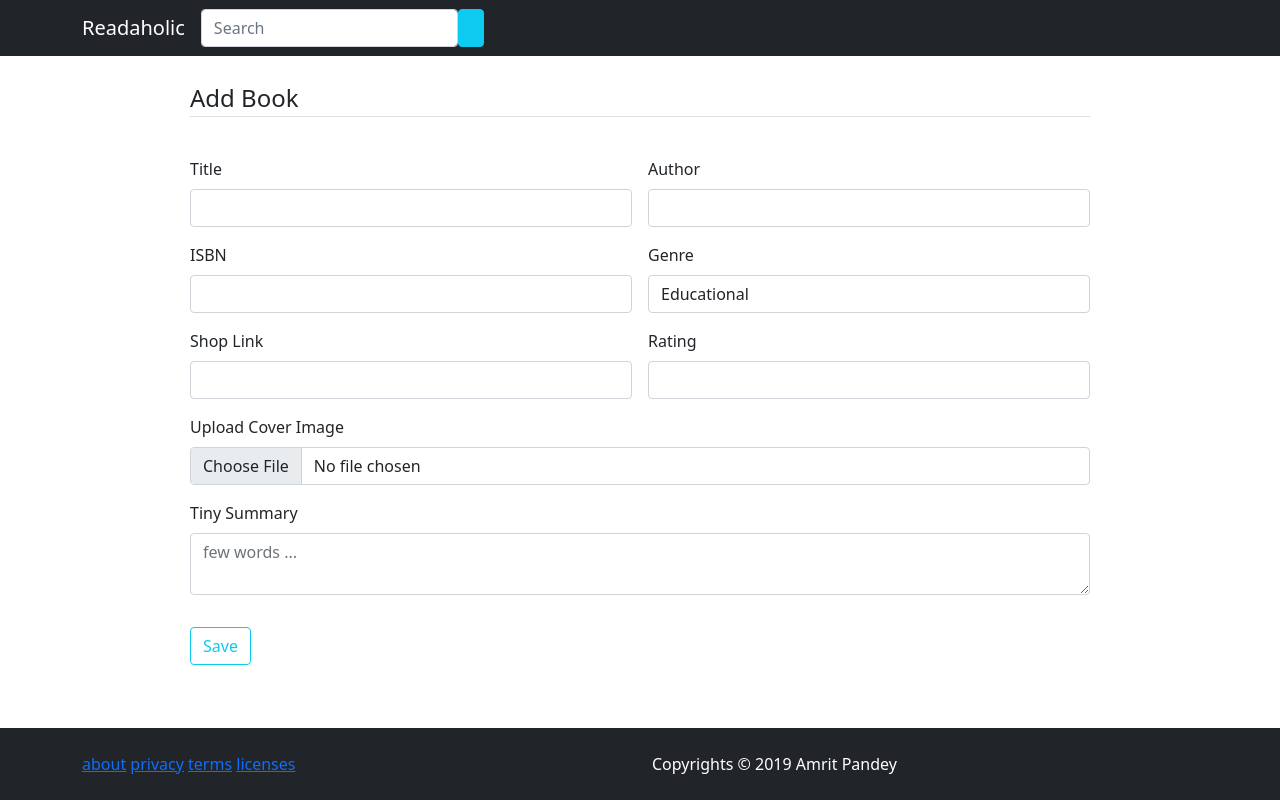
After one commit to Ruturaj0109/readaholic, a Flask app: page /add_books in a window 1280 px wide. The commit adds this page. Run offline with Flask 3, Linux system fonts and the light colour scheme.

Commit message:
Session 14

```diff
--- a/forms.py
+++ b/forms.py
@@ -1,6 +1,6 @@
 from flask_wtf import FlaskForm
-from wtforms import StringField, PasswordField, SubmitField
-from wtforms.validators import Email, Length, EqualTo, DataRequired
+from wtforms import StringField, PasswordField, SubmitField, IntegerField, FileField, TextAreaField, URLField, SelectField, FloatField
+from wtforms.validators import Email, Length, EqualTo, DataRequired, URL, NumberRange
 
 class AdminRegisterationForms(FlaskForm):
     email = StringField("Email", validators=[DataRequired(), Email()])
@@ -13,3 +13,14 @@ class AdminLoginForm(FlaskForm):
     email = StringField("Email", validators=[DataRequired(), Email()])
     password = PasswordField("Password", validators=[DataRequired(),Length(min=6)])
     submit = SubmitField("Login")
+
+class AddBookForm(FlaskForm):
+    title = StringField("Title", validators=[DataRequired()])
+    author = StringField("Author", validators=[DataRequired()])
+    isbn = StringField("ISBN",validators=[DataRequired()])
+    genre = SelectField("Genre",validators=[DataRequired(),], choices = [('ed','Educational'), ('ck','Cooking'), ('fc','Fiction')])
+    shoplink = URLField("Shop Link",validators=[DataRequired(), URL()])
+    rating = FloatField("Rating", validators=[DataRequired(), NumberRange(min=0, max=10)])
+    coverimage = FileField("Upload Cover Image", validators=[DataRequired()])
+    summary = TextAreaField("Tiny Summary",render_kw={"placeholder":"few words ..."}, validators=[DataRequired()])
+    save =SubmitField("Save")
--- a/main.py
+++ b/main.py
@@ -1,15 +1,44 @@
 from flask import Flask, render_template
-from forms import AdminRegisterationForms, AdminLoginForm
+from forms import AdminRegisterationForms, AdminLoginForm, AddBookForm
+from flask_sqlalchemy import SQLAlchemy
 
 app = Flask(__name__)
 
 app.config['SECRET_KEY'] = 'secret_key_33'
-# msg = "Hello, Ruturaj"
-# website_name = "Readaholic"
+app.config['SQLALCHEMY_DATABASE_URI'] = "sqlite:///site.db"
+
 data = {
     "website_name": "Readaholic",
     "Author" : "Ruturaj Jadhav"
 }
+
+db= SQLAlchemy(app)
+with app.app_context():
+    db.create_all()
+
+class User(db.Model):
+    id = db.Column(db.Integer, primary_key = True)
+    email = db.Column(db.String(60), nullable=False)
+    password = db.Column(db.String(32), nullable=False)
+
+    def __repr__(self):
+        return f"User(email:{self.email})"
+
+
+class Book(db.Model):
+    id = db.Column(db.Integer, primary_key = True)
+    title = db.Column(db.String(120), nullable= False)
+    author = db.Column(db.String(120), nullable= False)
+    isbn = db.Column(db.Integer, unique= True, nullable= False)
+    genre = db.Column(db.String(60), nullable= False)
+    shoplink = db.Column(db.String(120), nullable= True)
+    rating = db.Column(db.Float, nullable= False)
+    cover_image = db.Column(db.String(120), nullable= True, default="default.jpg")
+    summary = db.Column(db.Text, nullable= False)
+
+    def __repr__(self):
+        return f"Book(title: {self.title}, isbn: {self.isbn})"
+
 
 @app.route("/")
 def home():
@@ -25,13 +54,25 @@ def about():
 def register():
     form = AdminRegisterationForms()
     if form.validate_on_submit():
-        print(form.data)
+        _email = form.data['email']
+        _password = form.data['password']
+        user = User(email= _email, password= _password)
+        db.session.add(user)
+        db.session.commit()
+        print("User added")
     return render_template("register.html", form=form)
 
 @app.route("/login", methods=["GET", "POST"])
 def login():
     form= AdminLoginForm()
     return render_template("login.html", form =form)
+
+@app.route("/add_books", methods=["GET", "POST"])
+def add_book():
+    form= AddBookForm()
+    if form.validate_on_submit():
+        print(form.data)
+    return render_template("add_book.html", form=form)
 
 
 # @app.route("/name1")
--- a/static/main.css
+++ b/static/main.css
@@ -18,3 +18,8 @@ body{
     max-width: 500px;
     margin: 0 auto;
 }
+
+.form-content{
+    max-width: 900px;
+    margin: 0 auto;
+}
--- /dev/null
+++ b/templates/add_book.html
@@ -0,0 +1,43 @@
+{% extends "layout.html" %} {% block content %}
+<div class="form-content">
+    <legend class="border-bottom mb-4">Add Book</legend>
+ <form class="row g-3" method="POST" action="">
+  {{ form.hidden_tag() }}
+    <div class="col-md-6">
+      {{ form.title.label(class="form-label") }}{{
+        form.title(class="form-control") }}
+    </div>
+    <div class="col-md-6">
+      {{ form.author.label(class="form-label") }}{{
+        form.author(class="form-control") }}
+    </div>
+    <div class="col-md-6">
+      {{ form.isbn.label(class="form-label") }}{{
+        form.isbn(class="form-control") }}
+      </div>
+      <div class="col-md-6">
+        {{ form.genre.label(class="form-label") }}{{
+          form.genre(class="form-control") }}
+      </div>
+      <div class="col-md-6">
+        {{ form.shoplink.label(class="form-label") }}{{
+          form.shoplink(class="form-control") }}
+      </div>
+      <div class="col-md-6">
+        {{ form.rating.label(class="form-label") }}{{
+          form.rating(class="form-control") }}
+      </div>
+      <div class="col-12">
+        {{ form.coverimage.label(class="form-label") }}{{
+          form.coverimage(class="form-control") }}
+      </div>
+      <div class="mb-3">
+        {{ form.summary.label(class="form-label") }}{{
+          form.summary(class="form-control") }}
+      </div>
+    <div class="col-12">
+      {{ form.save(class="btn btn-outline-info") }}
+    </div>
+  </form>
+</div>
+{% endblock%}
```
